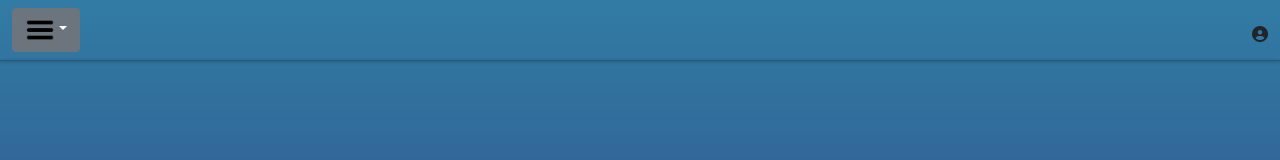
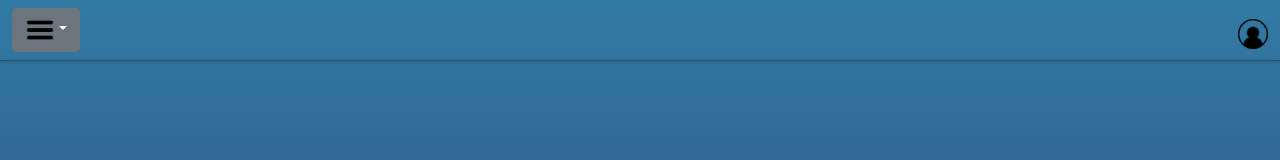
Before and after one commit to IanVargas1/TareaDise-o, an Angular app: page /Login in a window 1280 px wide. Shown: the top 160 px of the page. Built offline with nearby package versions, Linux system fonts and the light colour scheme; a web font is replaced by a local one.

Commit message:
1 binaries uploaded

```diff
--- a/src/app/components/navbar/navbar.component.html
+++ b/src/app/components/navbar/navbar.component.html
@@ -15,7 +15,7 @@
         <li><button class="dropdown-item" type="button">Something else here</button></li>
       </ul>
     </div>
-    <i class="fa-solid fa-circle-user" ></i>
+    <span><img src="./assets/user.png" height="30"></span>
   </div>
   <div class="line"></div>
 </nav>
```
Also changed, not shown: src/assets/user.png.
